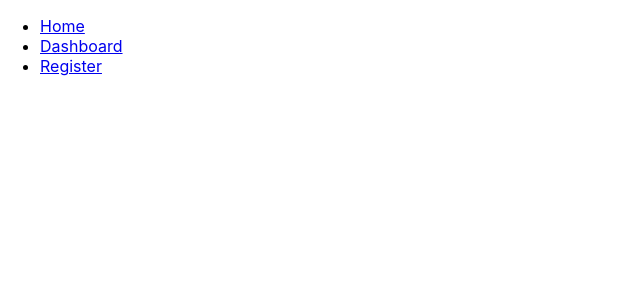
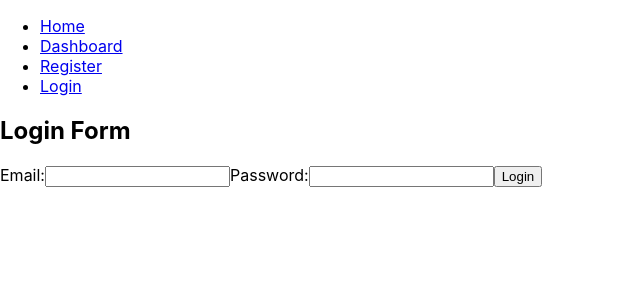
Before and after one commit to narekkarimyan/aidevday-team-1-front, a React (Create React App) app: page /login in a window 1280 px wide. Shown: the top 300 px of the page, without its empty margins (0-640 px from the left). Built offline with nearby package versions, Linux system fonts and the light colour scheme.

Commit message:
Add login form

```diff
--- a/src/App.js
+++ b/src/App.js
@@ -3,7 +3,8 @@ import React, { useState } from 'react';
 import { BrowserRouter as Router, Routes, Route, Link } from 'react-router-dom';
 import WeatherForm from './WeatherForm';
 import WeatherDashboard from './WeatherDashboard';
-import RegistrationForm from './RegistrationForm'; // Import the RegistrationForm component
+import RegistrationForm from './RegistrationForm';
+import LoginForm from './LoginForm'; // Import the LoginForm component
 
 function App() {
   const [userPreferences, setUserPreferences] = useState([]);
@@ -26,6 +27,9 @@ function App() {
             <li>
               <Link to="/register">Register</Link>
             </li>
+            <li>
+              <Link to="/login">Login</Link>
+            </li>
           </ul>
         </nav>
 
@@ -38,8 +42,9 @@ function App() {
             path="/dashboard"
             element={<WeatherDashboard userPreferences={userPreferences} />}
           />
-          {/* Add a new route for the RegistrationForm */}
           <Route path="/register" element={<RegistrationForm />} />
+          {/* Add a new route for the LoginForm */}
+          <Route path="/login" element={<LoginForm />} />
         </Routes>
       </div>
     </Router>
--- /dev/null
+++ b/src/LoginForm.js
@@ -0,0 +1,56 @@
+// LoginForm.js
+import React, { useState } from 'react';
+
+const LoginForm = () => {
+	const [formData, setFormData] = useState({
+		email: '',
+		password: '',
+	});
+
+	const handleChange = (e) => {
+		const { name, value } = e.target;
+		setFormData((prevFormData) => ({
+			...prevFormData,
+			[name]: value,
+		}));
+	};
+
+	const handleSubmit = (e) => {
+		e.preventDefault();
+		// Handle login logic here (e.g., send data to the server)
+
+		// For demonstration purposes, log the form data to the console
+		console.log('Submitted Login Form Data:', formData);
+	};
+
+	return (
+		<div>
+			<h2>Login Form</h2>
+			<form onSubmit={handleSubmit}>
+				<label>
+					Email:
+					<input
+						type="email"
+						name="email"
+						value={formData.email}
+						onChange={handleChange}
+						required
+					/>
+				</label>
+				<label>
+					Password:
+					<input
+						type="password"
+						name="password"
+						value={formData.password}
+						onChange={handleChange}
+						required
+					/>
+				</label>
+				<button type="submit">Login</button>
+			</form>
+		</div>
+	);
+};
+
+export default LoginForm;
```
